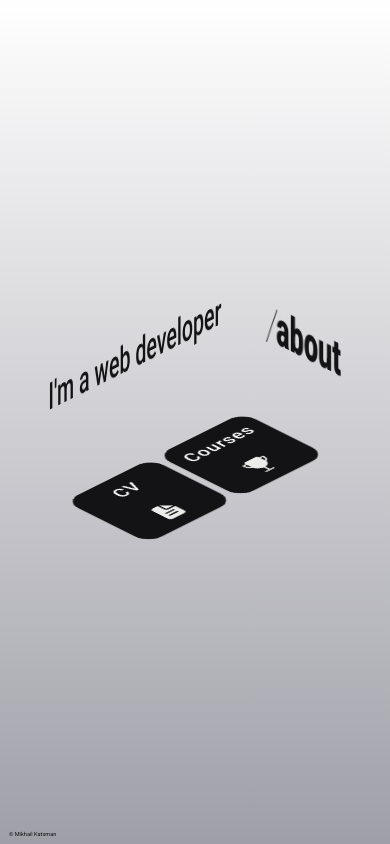
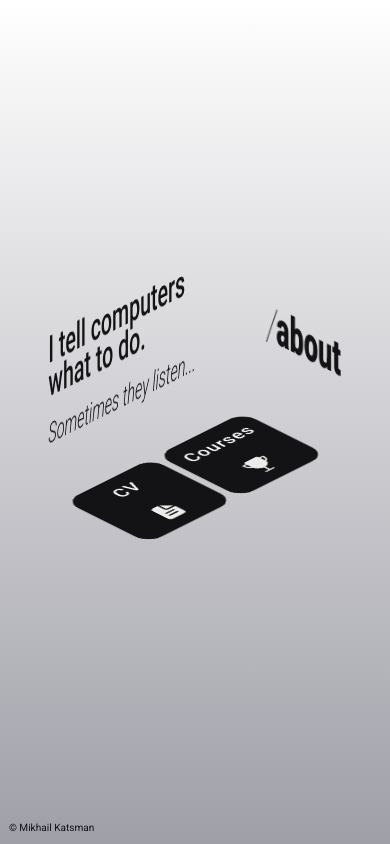
Before and after one commit to mikhailkatsman/my-portfolio, a Next.js app: page /about in a window 390 px wide. Built offline with nearby package versions, Linux system fonts and the light colour scheme.

Commit message:
production

```diff
--- a/pages/about.js
+++ b/pages/about.js
@@ -27,7 +27,11 @@ export default function Contact() {
 						<Face id="face-1" plain="y-plain">
 							<Card id="card-description">
 								<p className="page-description--top-text">
-									I&apos;m a web developer
+									I tell computers<br></br>
+									what to do.<br></br>
+                                </p>
+								<p className="page-description--bottom-text">
+									Sometimes they listen...
                                 </p>
 							</Card>
 						</Face>
--- a/styles/queries.css
+++ b/styles/queries.css
@@ -9,16 +9,28 @@
         --y: -35%;
         transform: translate(var(--x), var(--y));
     }
+    footer > p {
+        font-size: 1.4rem;
+    }
+    footer {
+        height: 4rem;
+    }
 }
 @media (max-width: 740px) and (min-height: 630px) { html { font-size: 60% } }
 @media (max-width: 630px) and (min-height: 580px) {
     html { font-size: 55% }
     .description-text { font-size: 2.5rem }
-    .faces.faces--project { margin-bottom: 2rem }
+    .faces.faces--project { margin-bottom: 4rem }
     .up--project-title {
         --x: 95%;
         --y: -25%;
         transform: translate(var(--x), var(--y));
+    }
+    footer > p {
+        font-size: 1.8rem;
+    }
+    footer {
+        height: 4.8rem;
     }
 }
 @media (max-width: 580px) and (min-height: 530px) { html { font-size: 50% } }
```
